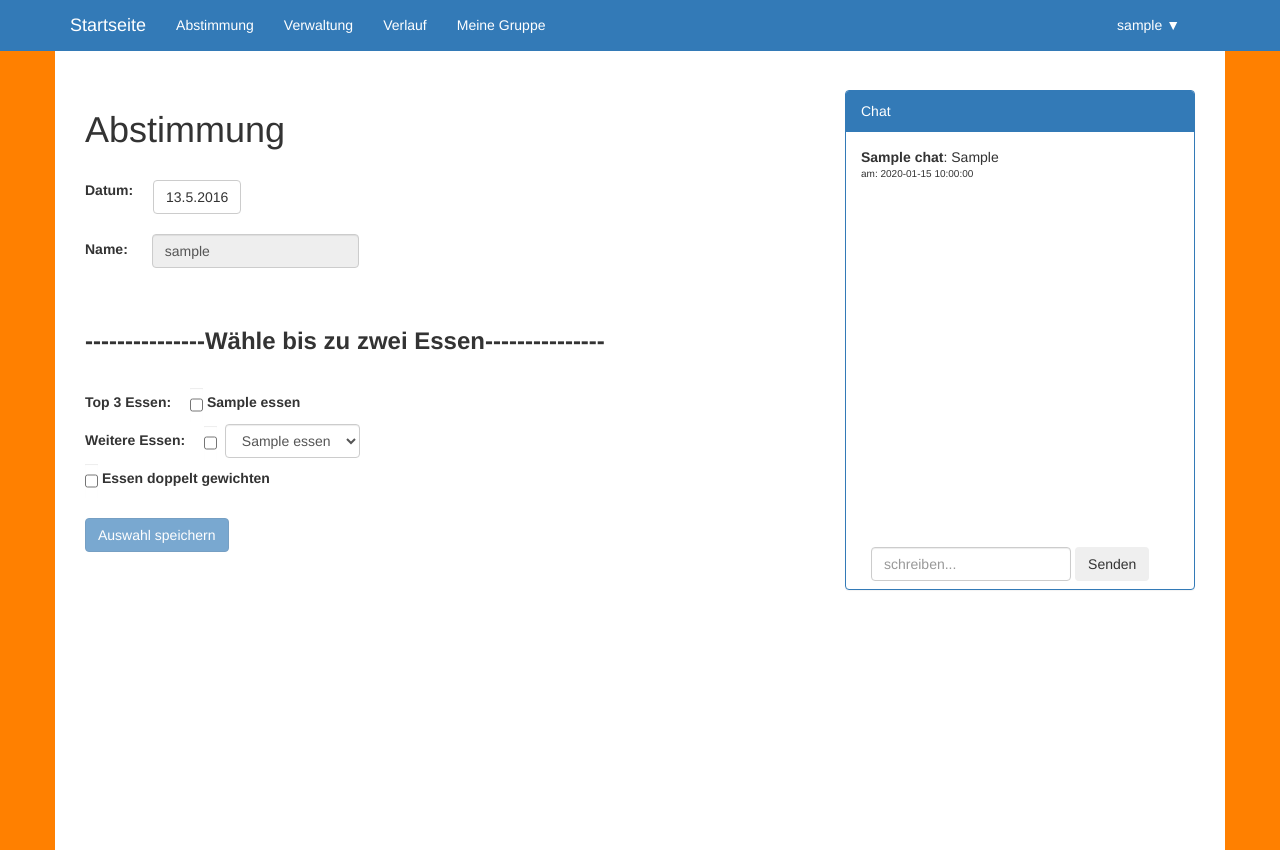
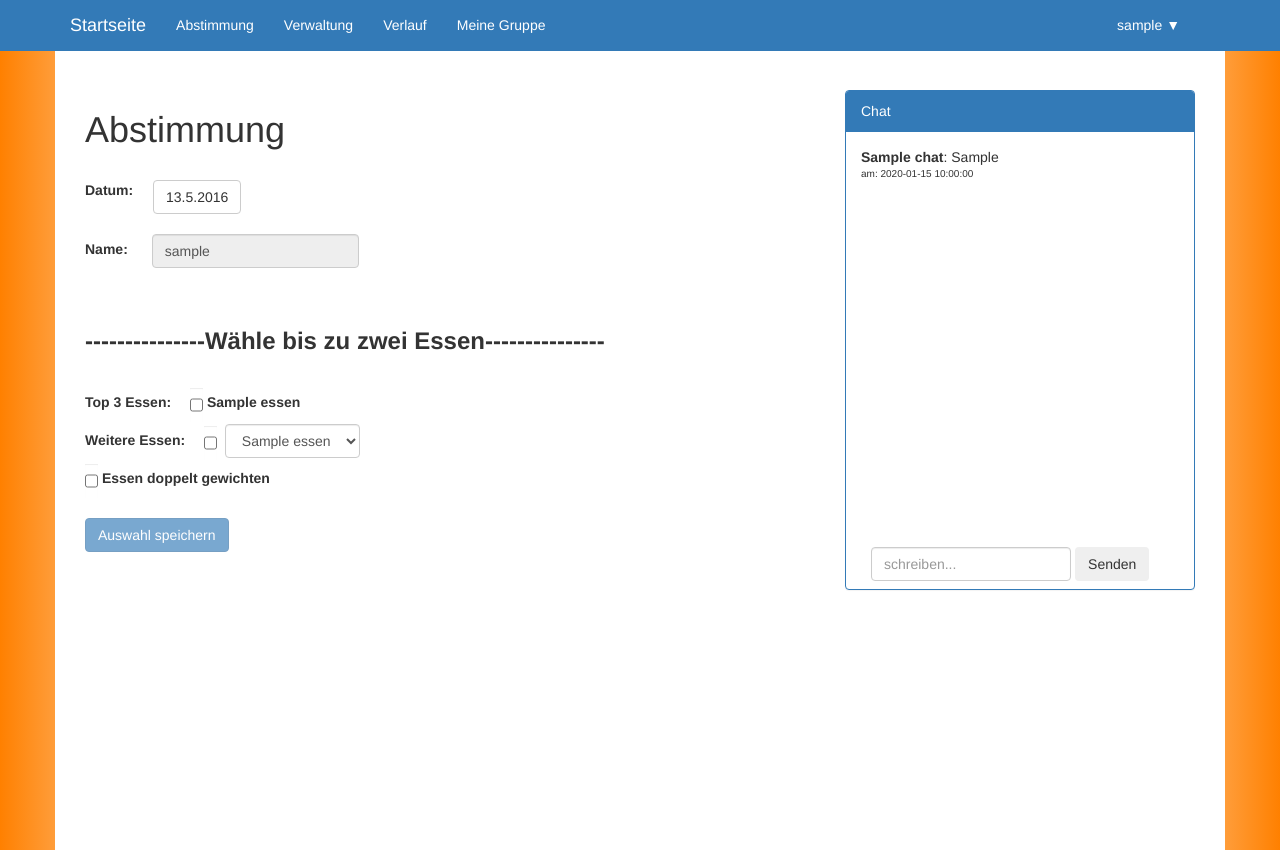
Before and after one commit to Tobsi1234/Essen_Git, a PHP site: page /abstimmung.php in a window 1280 px wide. Run offline with PHP 8.4, Linux system fonts and the light colour scheme; the visitor is signed in with stand-in values (Sample User, id 1); tables that the repository leaves empty hold one stand-in row (values such as "Sample post").

Commit message:
Farbverlauf orange - weiß

```diff
--- a/css/login.css
+++ b/css/login.css
@@ -339,5 +339,5 @@ body, html {
     background-size: 305px 171px; */
     height:100%;
     background-color: #FF8000;
-    background-repeat: repeat;
+    background: linear-gradient(to right, #FF8000 0%, white 19%, white 81%, #FF8000 100%);
 }
```
